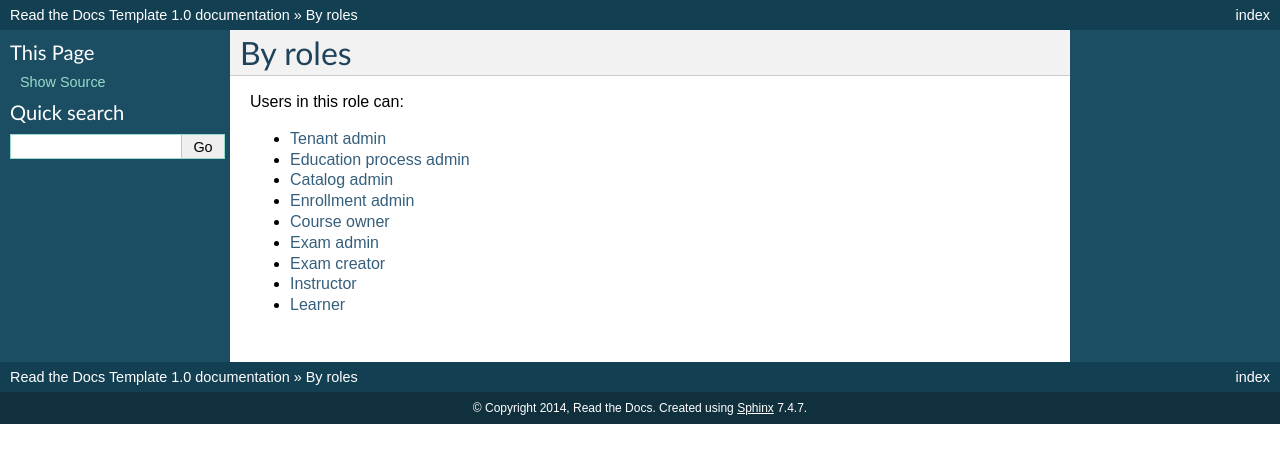
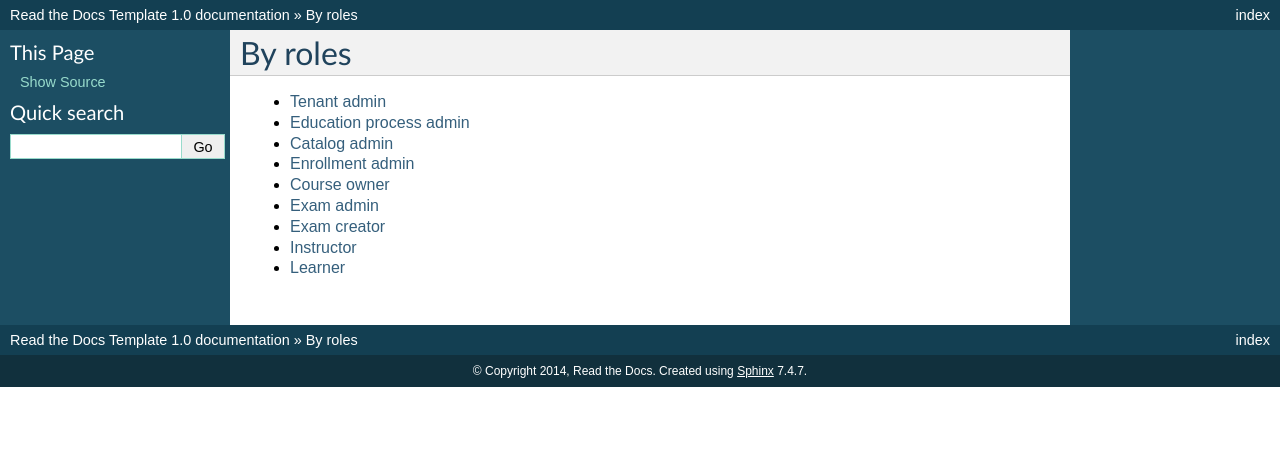
Before and after one commit to pslisko/performa365docs, a Sphinx documentation site: the page built from docs/general/by_roles.rst, in a window 1280 px wide. Shown: the top 463 px of the page. Built offline with Sphinx 7.4.7, drawn with Linux system fonts in a browser that asks for light colours; pages that are not in the unit, such as notebooks, are missing from menus.

Commit message:
Update by_roles.rst

```diff
--- a/docs/general/by_roles.rst
+++ b/docs/general/by_roles.rst
@@ -5,8 +5,6 @@ By roles
 ========
 
 
-..
-Users in this role can:
 
 * :ref:`Tenant admin <tenant_administrator>`
 * :ref:`Education process admin <education_process_administrator>`
```
